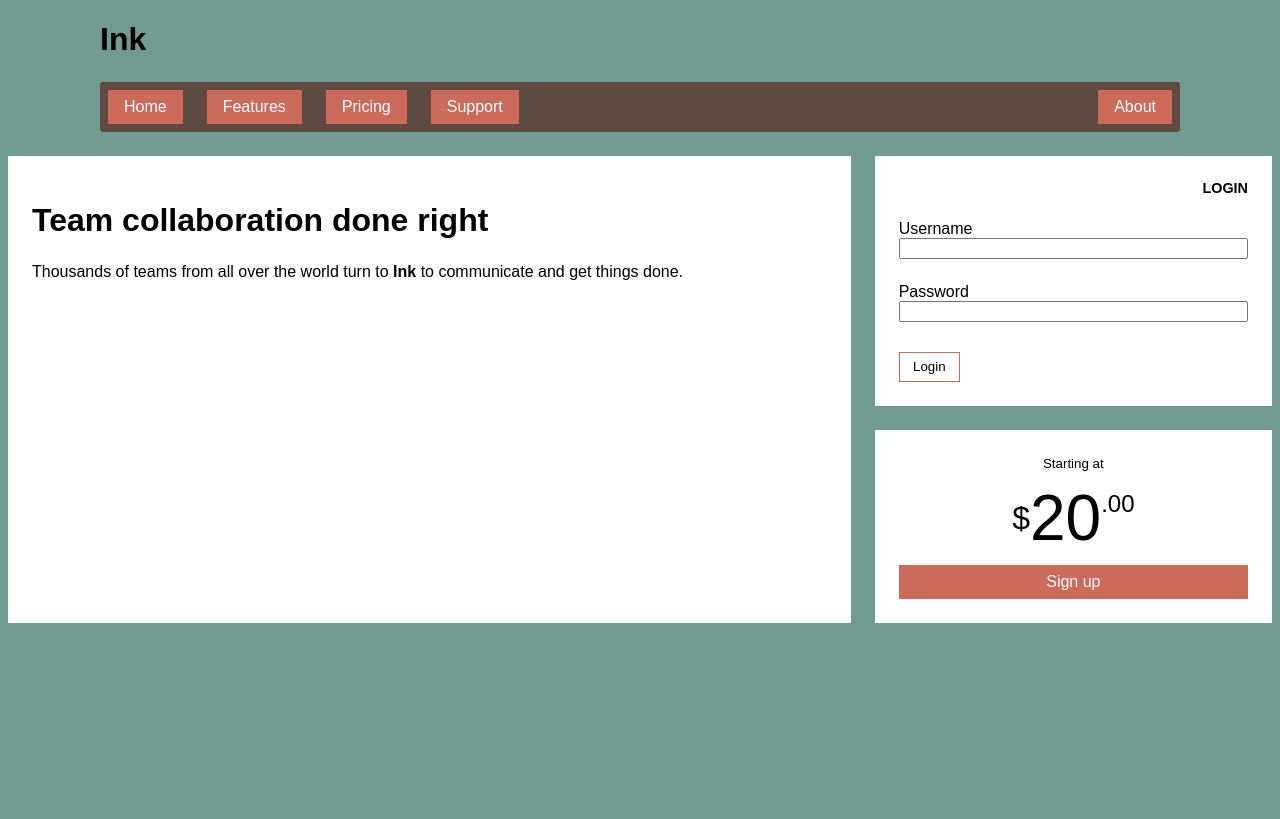
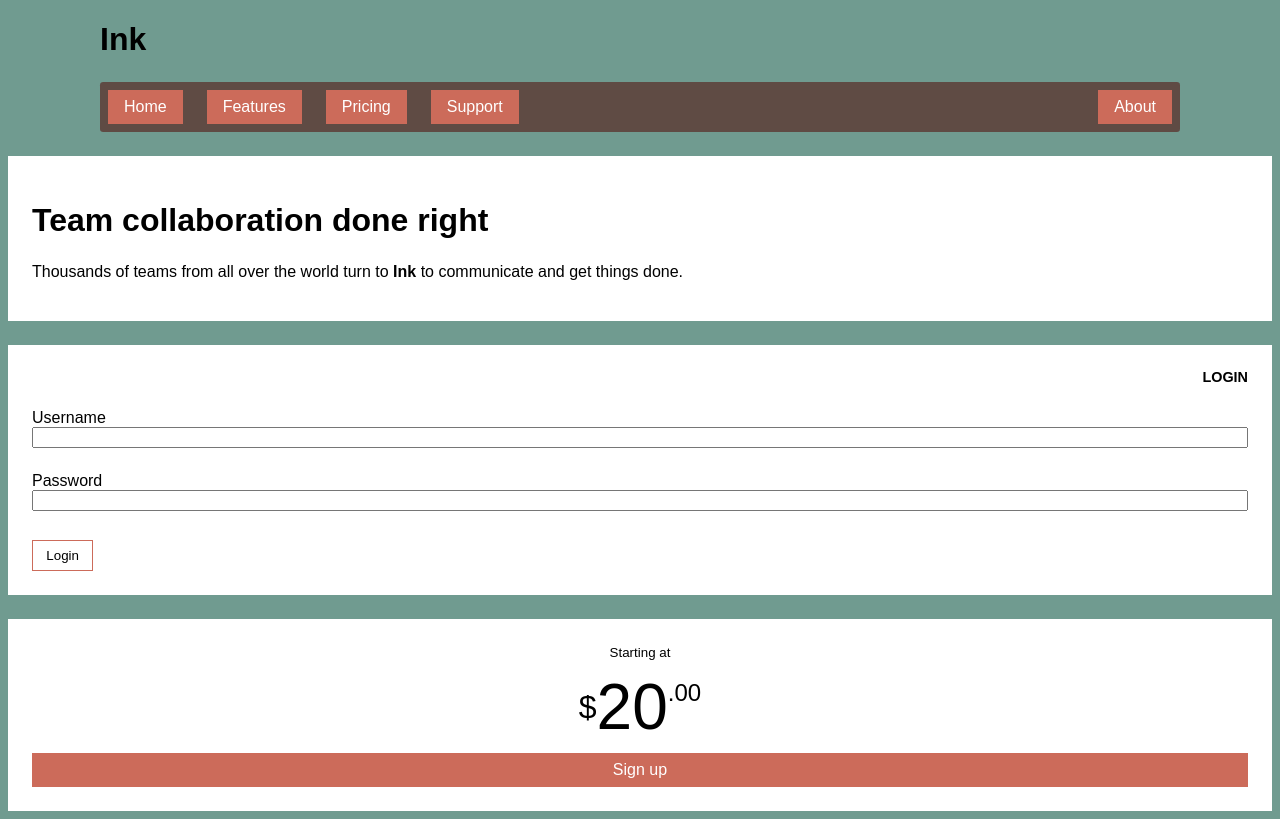
Before and after one commit to guitarzandy009/ink-store, a plain HTML site: page index.html in a window 1280 px wide. Drawn offline with Linux system fonts and the light colour scheme.

Commit message:
initial markup for grid layout

```diff
--- a/index.html
+++ b/index.html
@@ -9,7 +9,7 @@
   <body>
     <div class="container">
       <header>
-        <h1>Ink</h1>
+        <h1 class="page-heading">Ink</h1>
       </header>
       <nav>
         <ul class="site-nav">
@@ -21,17 +21,14 @@
         </ul>
       </nav>
     </div>
-    <main class="flex">
-      <div class="column-main tile">
+    <main class="main tile">
       <h1>Team collaboration done right</h1>
       <p>
         Thousands of teams from all over the world turn to <b>Ink</b> to
         communicate and get things done.
       </p>
-      </div>
-
-      <div class="column-sidebar">
-        <div class="tile">
+    </main>
+    <div class="sidebar-top tile">
         <form class="login-form">
           <h3>Login</h3>
           <p>
@@ -45,7 +42,8 @@
           <button type="submit">Login</button>
         </form>
       </div>
-        <div class="tile centered">
+
+      <div class="sidebar-bottom tile centered">
         <small>Starting at</small>
         <div class="cost">
           <span class="cost-currency">$</span>
@@ -55,6 +53,5 @@
         <a class="cta-button" href="/pricing">Sign up</a>
       </div>
     </div>
-    </main>
   </body>
 </html>
```
Lines whose indentation alone changed are shown as unchanged.
